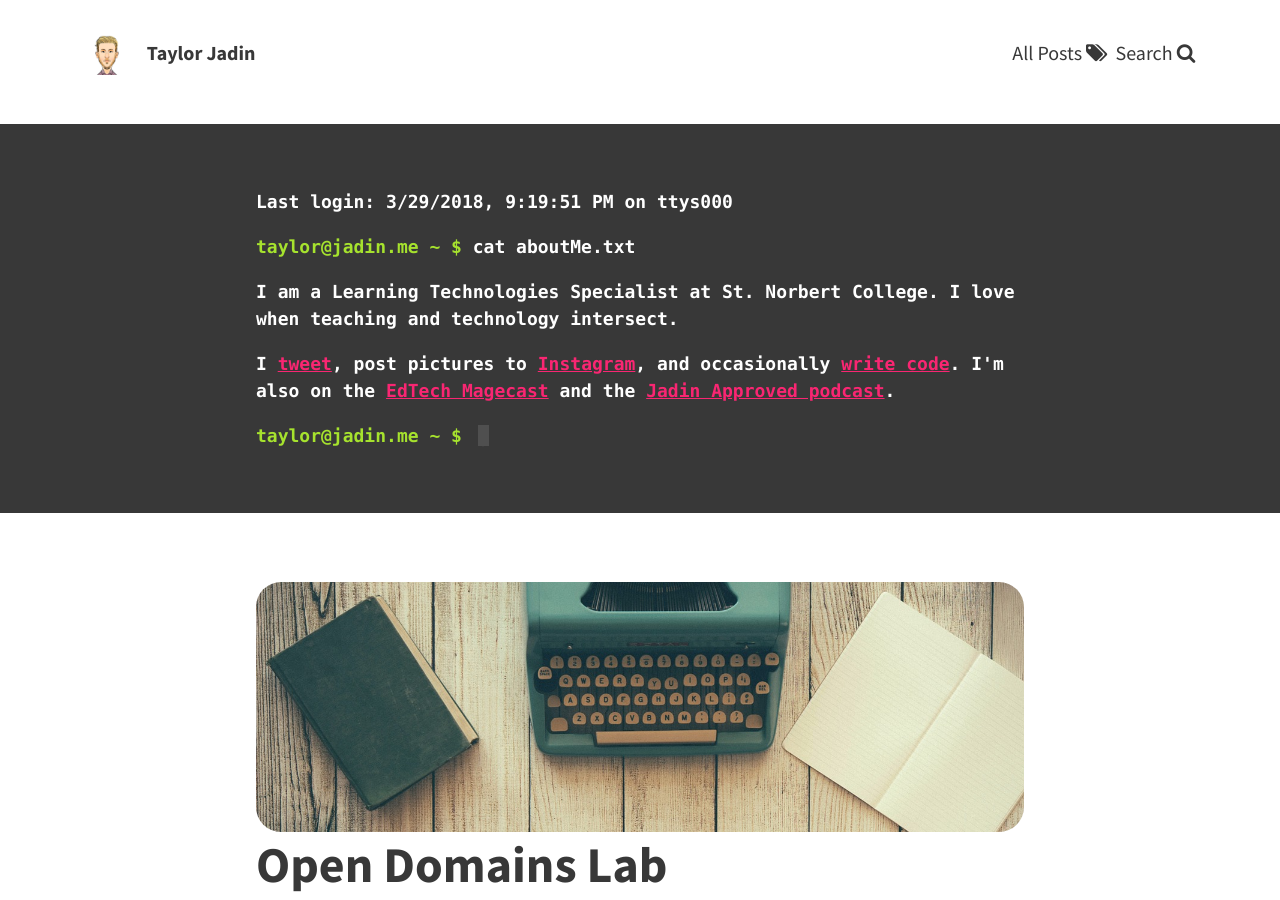
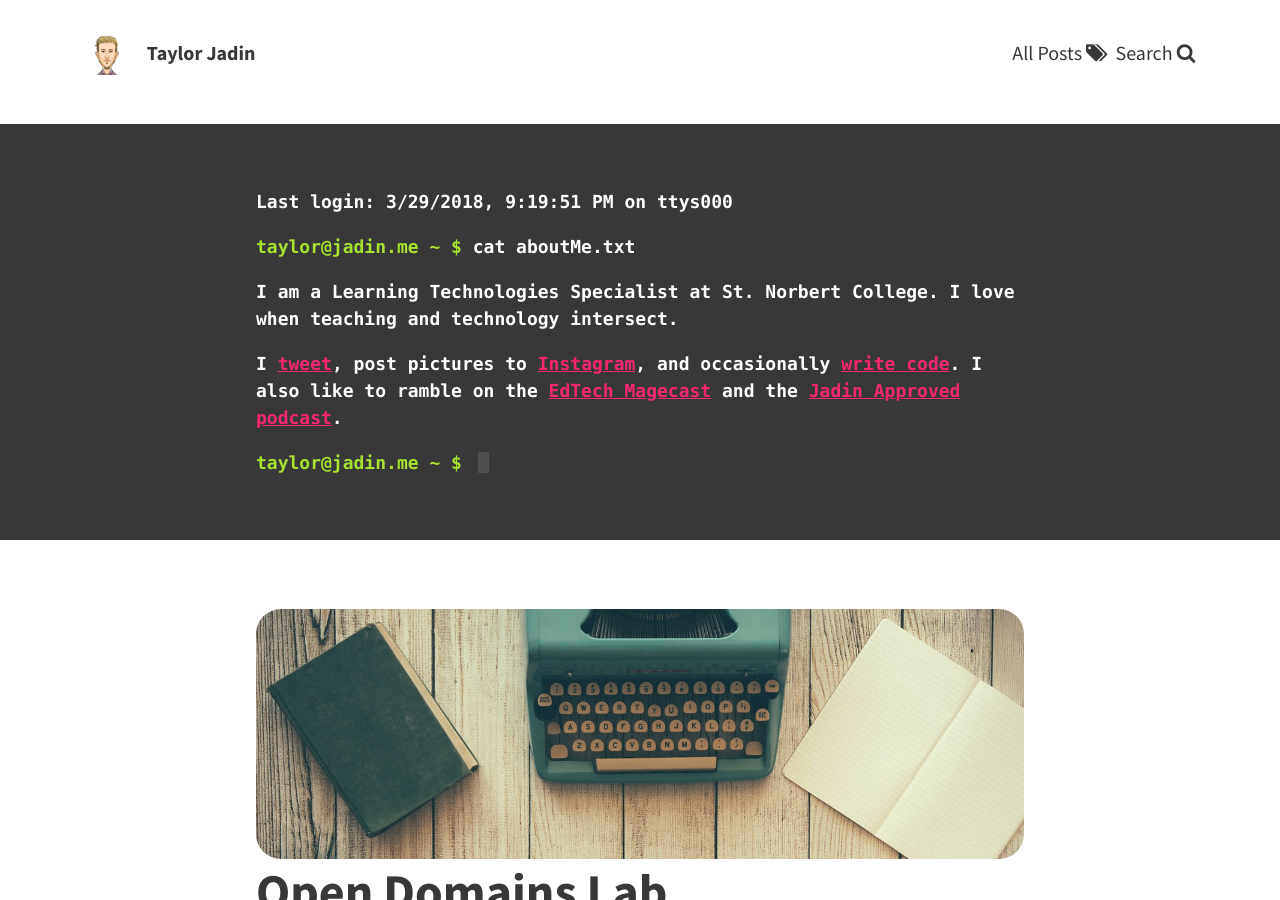
Before and after one commit to TaylorJadin/jadin.me-jekyll, a Jekyll site: the page built from index.html, in a window 1280 px wide and 900 px high. Built offline with Jekyll 4.4.1, drawn with Linux system fonts in a browser that asks for light colours; the list of posts is cut into pages by our own code.

```diff
--- a/_config.yml
+++ b/_config.yml
@@ -15,7 +15,7 @@
    <div class=" terminal ">
     <p class="terminal--header ">Last login: <span id="time"></span> on ttys000</p>
     <p class=" terminal--input ">cat aboutMe.txt</p>
-    <p class=" terminal--output "><p>I am a Learning Technologies Specialist at St. Norbert College. I love when teaching and technology intersect.<p>I <a href="https://twitter.com/taylorjadin">tweet</a>, post pictures to <a href="https://www.instagram.com/taylor_jadin/">Instagram</a>, and occasionally <a href="https://github.com/taylorjadin">write code</a>. I'm also on the <a href="http://magecast.net">EdTech Magecast</a> and the <a href="https://soundcloud.com/jadinapproved">Jadin Approved podcast</a>.</p>
+    <p class=" terminal--output "><p>I am a Learning Technologies Specialist at St. Norbert College. I love when teaching and technology intersect.<p>I <a href="https://twitter.com/taylorjadin">tweet</a>, post pictures to <a href="https://www.instagram.com/taylor_jadin/">Instagram</a>, and occasionally <a href="https://github.com/taylorjadin">write code</a>. I also like to ramble on the <a href="http://magecast.net">EdTech Magecast</a> and the <a href="https://soundcloud.com/jadinapproved">Jadin Approved podcast</a>.</p>
     <p class=" terminal--input "></p>
    </div>
    <script>
```
